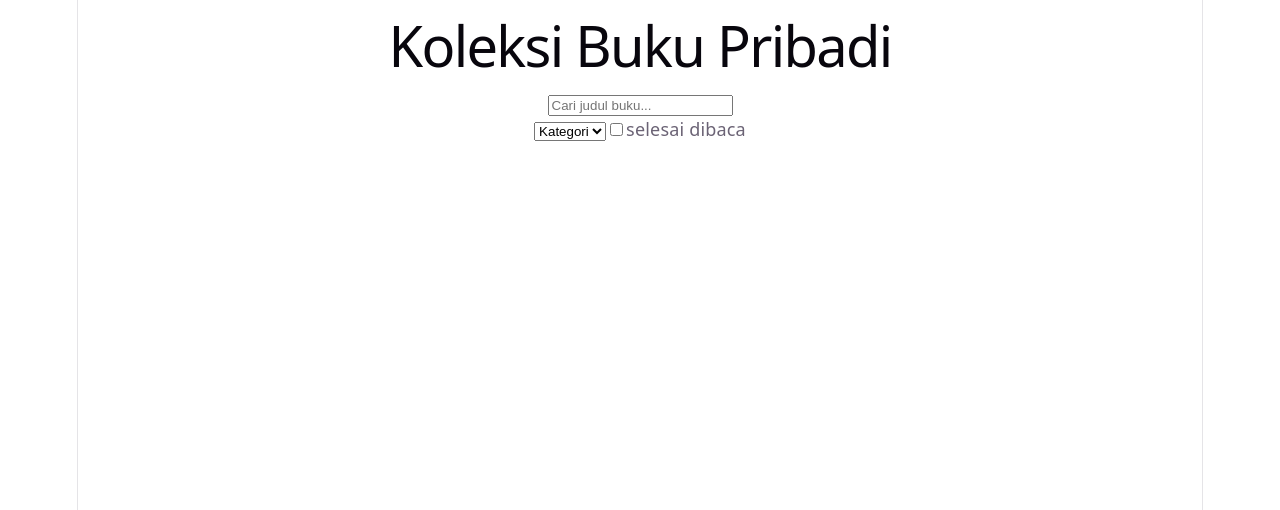
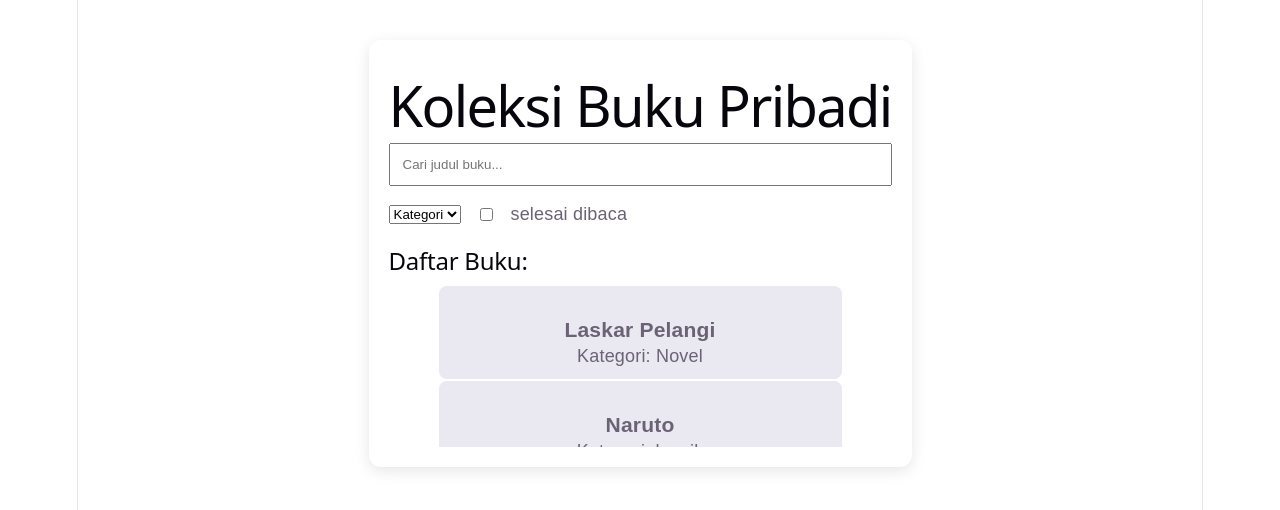
Before and after one commit to rizal-mariansyah/Matkul-web2026-3C, a Vue app in the folder koleksi-buku/: page / in a window 1280 px wide. Shown: the top 510 px of the page. Built offline with nearby package versions, Linux system fonts and the light colour scheme.

Commit message:
menambahkan css

```diff
--- a/koleksi-buku/src/components/bukuCatattan.vue
+++ b/koleksi-buku/src/components/bukuCatattan.vue
@@ -4,31 +4,35 @@ import { ref } from "vue";
 const searchQuery = ref("");
 const selectedKategori = ref("");
 const sudahDIbaca = ref(false);
-const daftarBuku = ref([{
+const daftarBuku = ref([
+  {
     id: 1,
-  judul: 'Laskar Pelangi',
-  kategori: 'Novel',
-  dibaca: true
+    judul: "Laskar Pelangi",
+    kategori: "Novel",
+    dibaca: true,
   },
   {
     id: 2,
-  judul: 'Naruto',
-  kategori: 'komik',
-  dibaca: true
-},{
-  id: 1,
-  judul: 'Soekarno',
-  kategori: 'Biografi',
-  dibaca: true
-}]);
-
+    judul: "Naruto",
+    kategori: "komik",
+    dibaca: true,
+  },
+  {
+    id: 3,
+    judul: "Soekarno",
+    kategori: "Biografi",
+    dibaca: true,
+  },
+]);
 </script>
 
 <template>
   <div class="container">
     <h1>Koleksi Buku Pribadi</h1>
+
     <input type="text" placeholder="Cari judul buku..." v-model="searchQuery" />
-    <br>
+
+    <div class="filter">
       <select v-model="selectedKategori">
         <option value="">Kategori</option>
         <option value="komik">komik</option>
@@ -39,6 +43,77 @@ const daftarBuku = ref([{
       <input type="checkbox" v-model="sudahDIbaca" />
       <label>selesai dibaca</label>
     </div>
+    <div class="daftar-buku">
+
+  <h2>Daftar Buku:</h2>
+
+  <div v-for="buku in daftarBuku" :key="buku.id">
+    <h3>{{ buku.judul }}</h3>
+    <p>Kategori: {{ buku.kategori }}</p>
+  </div>
+
+</div>
+  </div>
 </template>
 
-<style scoped></style>
+<style scoped>
+.container {
+  max-width: 600px;
+  margin: 40px auto;
+  padding: 20px;
+  font-family: Arial, sans-serif;
+  background: #ffffff;
+  border-radius: 12px;
+  box-shadow: 0 4px 15px rgba(0, 0, 0, 0.1);
+
+}
+
+h1 {
+  text-align: center;
+  margin-bottom: 25px;
+}
+
+input[type="text"] {
+  width: 100%;
+  padding: 12px;
+  box-sizing: border-box;
+  margin-bottom: 15px;
+}
+
+.filter {
+  display: flex;
+  gap: 15px;
+  margin-bottom: 20px;
+  align-items: center;
+}
+
+
+.daftar-buku {
+  display: flex;
+  flex-direction: column;
+  max-height: 200px;
+  overflow-y: auto;
+  gap: 2px;
+}
+
+.daftar-buku div {
+  padding: 10px;
+  margin: 0px 50px;
+  border-radius: 8px;
+  flex-shrink: 0;
+  background-color: #eae8f1;
+}
+
+.daftar-buku h2 {
+  text-align: left;
+
+}
+
+.daftar-buku h3{
+  margin-bottom: 0;
+
+}
+
+
+
+</style>
```
Lines whose indentation alone changed are shown as unchanged.
